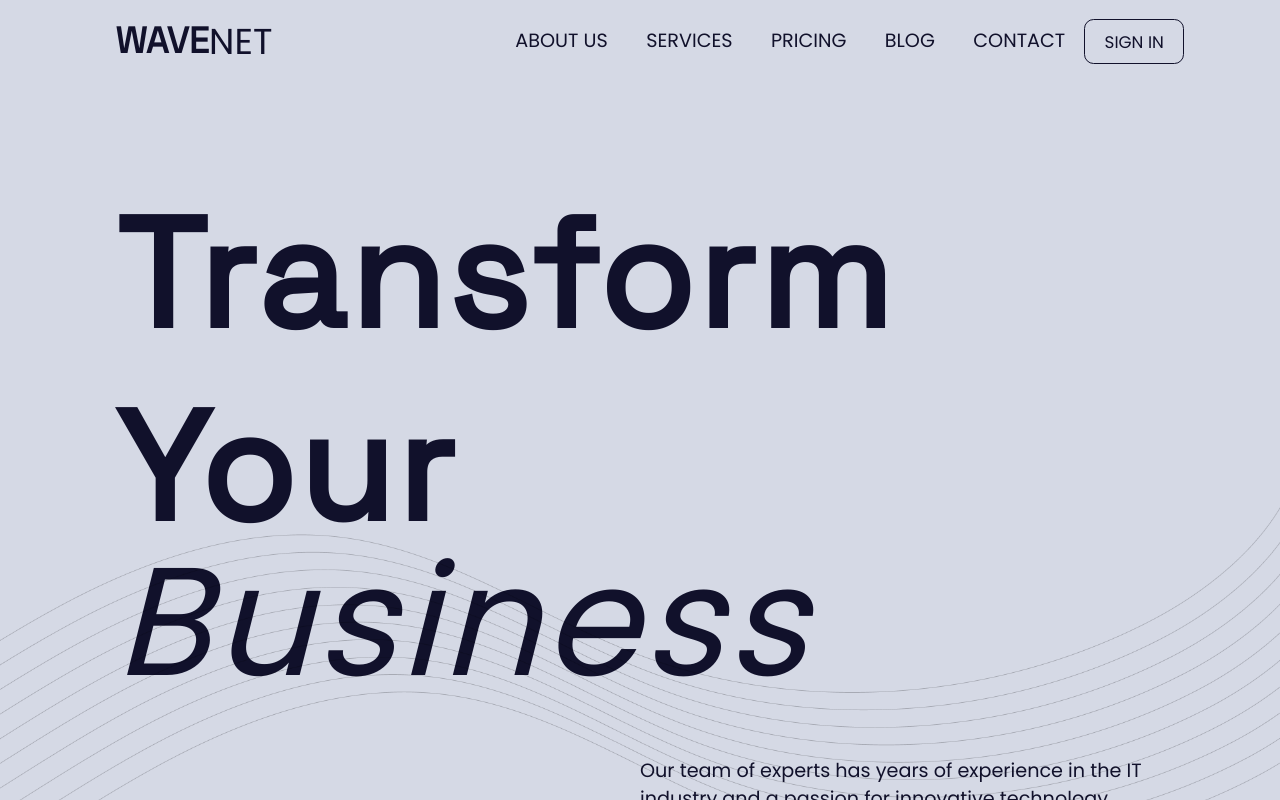
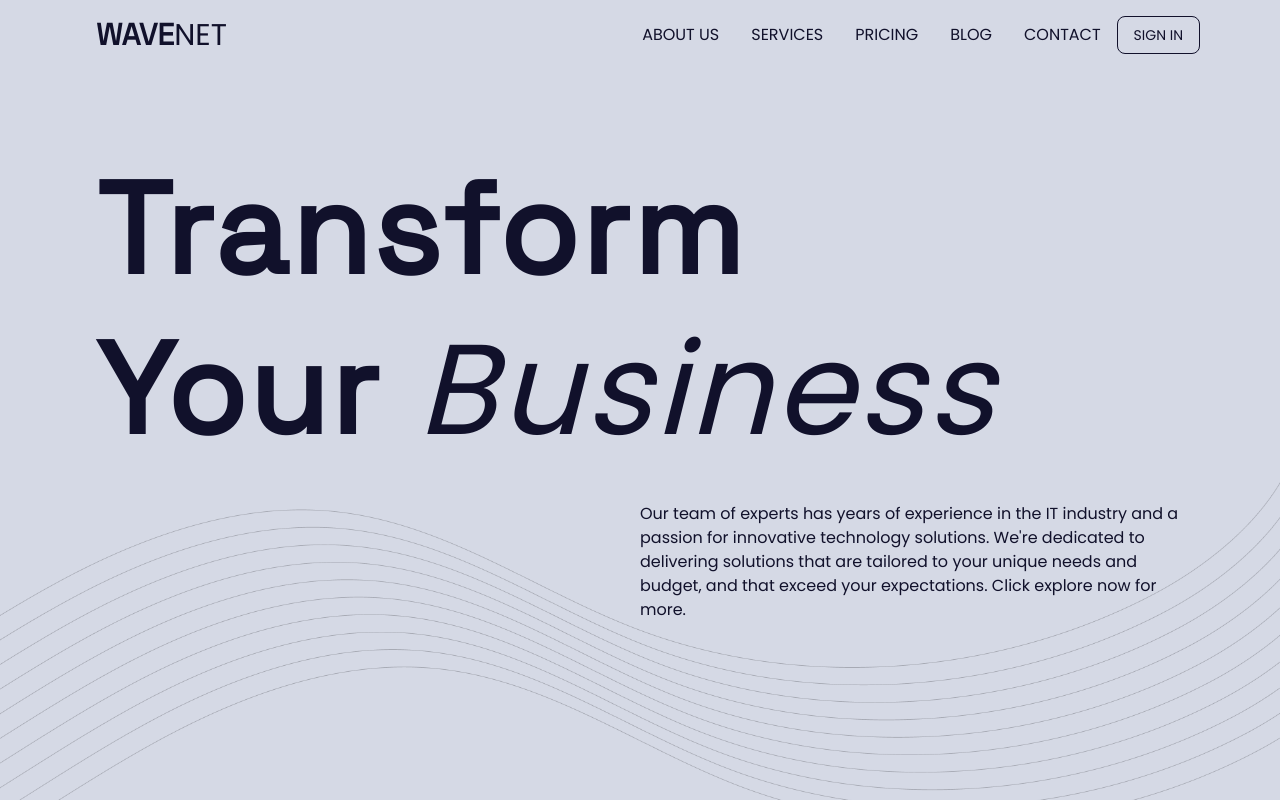
Before and after one commit to Upsurge-Tech/reactives, a React (Create React App) app: page / in a window 1280 px wide. Shown: the top 800 px of the page. Built offline with nearby package versions, Linux system fonts and the light colour scheme.

Commit message:
updating files

```diff
--- a/src/App.css
+++ b/src/App.css
@@ -10,7 +10,7 @@
 }
 
 @media (min-width: 1060px) {
-    #root {
-        zoom: 1.2;
+    #zoom {
+        zoom: 1.6;
     }
 }
--- a/src/App.js
+++ b/src/App.js
@@ -5,16 +5,17 @@ import WhyusService from "./pages/Whyus_Services";
 // import BlueSection from "./pages/whyus/whyus_main";
 import Projects from "./pages/Projects";
 import Sucess from "./pages/Sucess";
+import './App.css'
 
 function App() {
   return (
     <main>
       <HomePage />
-
       <WhyusService />
-
-      <Projects />
-      <Sucess />
+      <div id="zoom">
+        <Projects />
+        <Sucess />
+      </div>
     </main>
   );
 }
--- a/src/pages/Projects.js
+++ b/src/pages/Projects.js
@@ -8,7 +8,7 @@ const Projects = () => {
 
   return (
     <div className="font-spaceGrotesk">
-      <div className="bg-dark-blue w-full">
+      <div className="bg-primary w-full">
         <div className="w-5/6 mx-auto py-[50px]">
           <div className="flex justify-between md:mb-4">
             <h1 className="text-white text-[30px] font-bold">Projects</h1>
--- a/tailwind.config.js
+++ b/tailwind.config.js
@@ -9,6 +9,8 @@ module.exports = {
     extend: {
       colors: {
         primary: "#11112B",
+        "light-blue": "#D9D9D9",
+        blue: "#92DEED",
       },
       fontFamily: {
         sans: ["Poppins", "sans-serif"],
```
